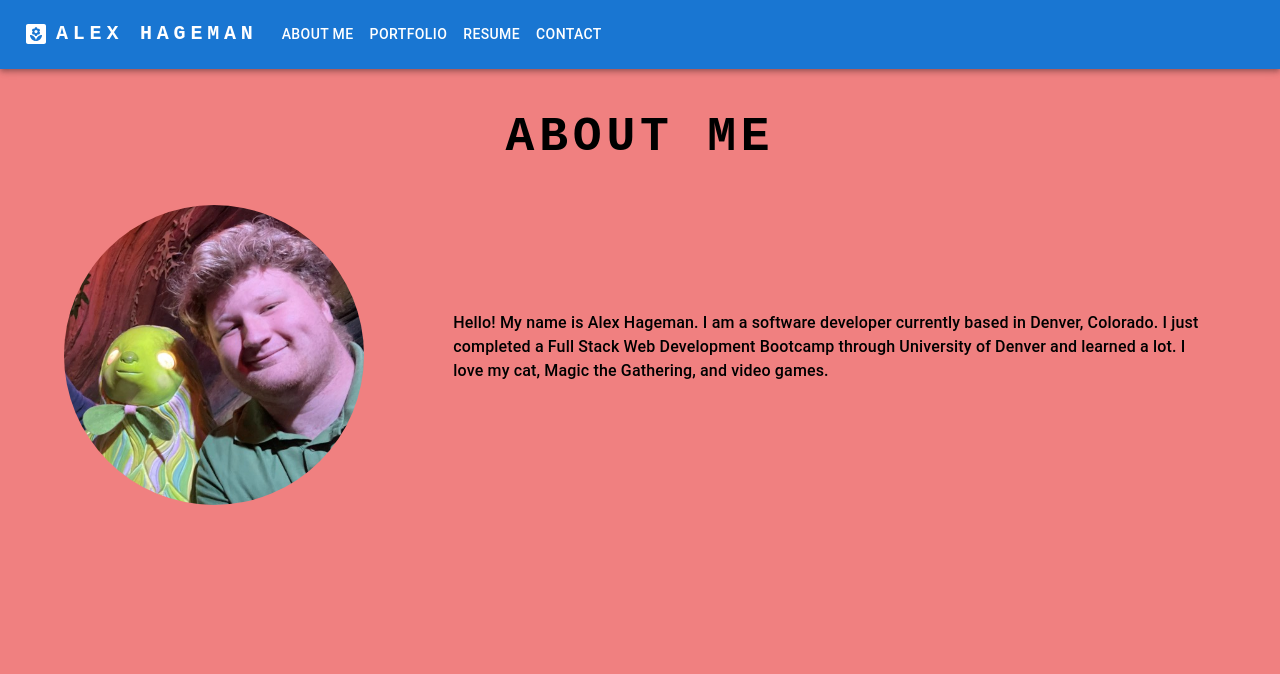
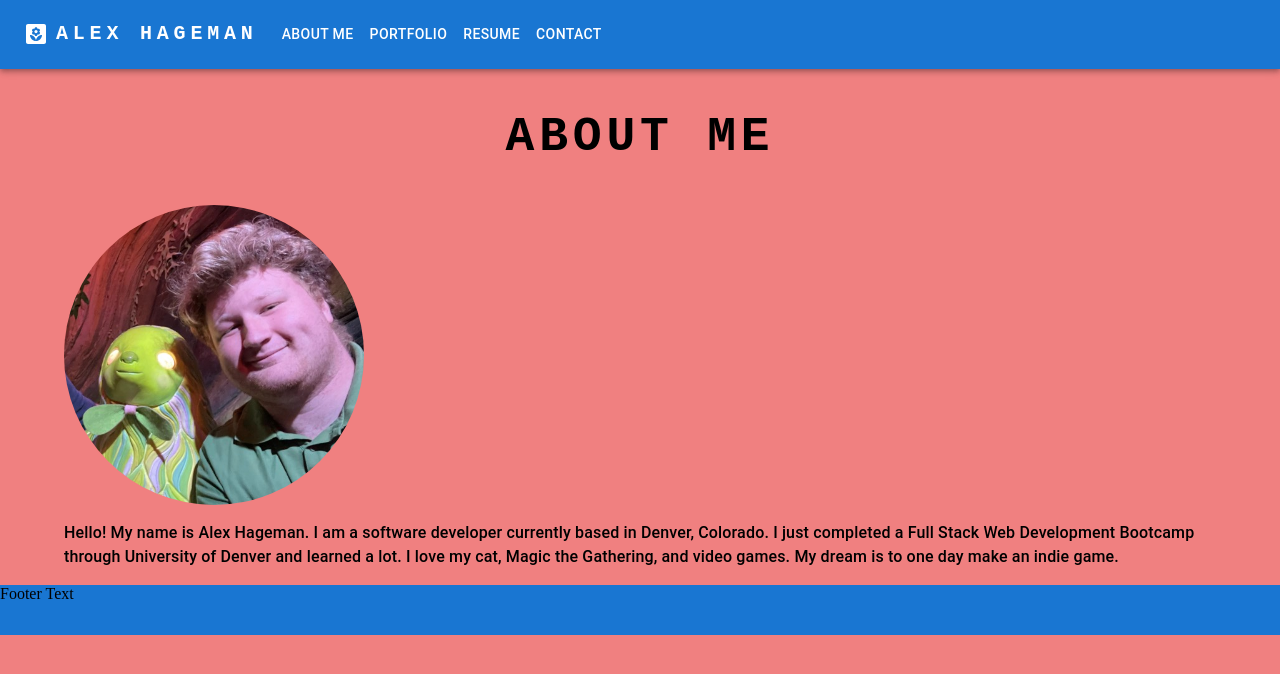
Before and after one commit to ahageman27/portfio-v2, a React (Create React App) app: page / in a window 1280 px wide. Shown: the top 674 px of the page. Built offline with nearby package versions, Linux system fonts and the light colour scheme.

Commit message:
added footer

```diff
--- a/package.json
+++ b/package.json
@@ -1,8 +1,8 @@
 {
   "name": "portfolio-v2",
   "version": "0.1.0",
-  "homepage": "https://ahageman27.github.io/",
-  "private": false,
+  "homepage": "https://ahageman27.github.io/portfolio-v2/",
+  "private": true,
   "dependencies": {
     "@emotion/react": "^11.9.3",
     "@emotion/styled": "^11.9.3",
--- a/public/index.html
+++ b/public/index.html
@@ -7,7 +7,7 @@
     <meta name="theme-color" content="#000000" />
     <meta
       name="description"
-      content="Web site created using create-react-app"
+      content="Alex Hageman's profesional portfolio"
     />
     <link rel="apple-touch-icon" href="%PUBLIC_URL%/logo192.png" />
     <!--
@@ -24,7 +24,7 @@
       work correctly both with client-side routing and a non-root public URL.
       Learn how to configure a non-root public URL by running `npm run build`.
     -->
-    <title>React App</title>
+    <title>Alex Hageman</title>
   </head>
   <body>
     <noscript>You need to enable JavaScript to run this app.</noscript>
--- a/src/App.js
+++ b/src/App.js
@@ -1,11 +1,20 @@
 import "./style.css";
 import React, { useState } from "react";
+
+import styled from "styled-components";
 
 import AboutMe from "./components/AboutMe";
 import Contact from "./components/Contact";
 import Header from "./components/Header";
 import Portfolio from "./components/Portfolio";
 import Resume from "./components/Resume";
+import Footer from "./components/Footer"
+
+const Container = styled.div`
+  display: flex;
+  min-height: 100vh;
+  flex-direction: column;
+`;
 
 function App() {
   const [state, setState] = useState({
@@ -60,6 +69,7 @@ function App() {
       {state.showPortfolio && <Portfolio />}
       {state.showResume && <Resume />}
       {state.showContact && <Contact />}
+      <Footer />
     </>
   );
 }
--- a/src/components/AboutMe.js
+++ b/src/components/AboutMe.js
@@ -3,6 +3,7 @@ import Container from "@mui/material/Container";
 import Typography from "@mui/material/Typography";
 import Grid from "@mui/material/Grid";
 import ProfilePic from "../images/ProfilePic.jpg";
+
 
 const AboutMe = (props) => {
   return (
@@ -30,7 +31,7 @@ const AboutMe = (props) => {
         spacing={2}
         sx={{ display: "flex", alignItems: "center" }}
       >
-        <Grid item xs={4}>
+        <Grid item xs={12}>
           <Avatar
             alt="Alex Hageman"
             src={ProfilePic}
@@ -40,12 +41,12 @@ const AboutMe = (props) => {
             }}
           />
         </Grid>
-        <Grid item xs={8} sx={{}}>
+        <Grid item xs={12}>
           <Typography paragraph={true} sx={{ fontWeight: 500 }}>
             Hello! My name is Alex Hageman. I am a software developer currently
             based in Denver, Colorado. I just completed a Full Stack Web
             Development Bootcamp through University of Denver and learned a lot.
-            I love my cat, Magic the Gathering, and video games.
+            I love my cat, Magic the Gathering, and video games. My dream is to one day make an indie game.
           </Typography>
         </Grid>
       </Grid>
--- /dev/null
+++ b/src/components/Footer.js
@@ -0,0 +1,26 @@
+import React, { Component } from "react";
+
+import styled from "styled-components";
+import Typography from "@mui/material/Typography";
+
+const FooterContainer = styled.div`
+  bottom: 0;
+  width: 100% !important;
+  height: 50px !important ;
+  background: #1976d2;
+  display: flex;
+  min-height: 5vh;
+  flex-direction: column;
+`;
+
+class Footer extends Component {
+  render() {
+    return (
+      <FooterContainer>
+        <Typography variant="title">Footer Text</Typography>
+      </FooterContainer>
+    );
+  }
+}
+
+export default Footer;
--- a/src/components/Header.js
+++ b/src/components/Header.js
@@ -7,7 +7,6 @@ import Container from "@mui/material/Container";
 import Button from "@mui/material/Button";
 import YardIcon from "@mui/icons-material/Yard";
 
-
 const Header = ({
   showAboutMeHandler,
   showPortfolioHandler,
@@ -15,8 +14,17 @@ const Header = ({
   showContactHandler,
 }) => {
 
+const [value, setValue] = React.useState(0);
+
   return (
-    <AppBar position="static">
+
+
+    <AppBar
+      onChange={(event, newValue) => {
+        setValue(newValue);
+      }}
+      position="static"
+    >
       <Container maxWidth="xl">
         <Toolbar disableGutters>
           <YardIcon sx={{ display: { xs: "none", md: "flex" }, mr: 1 }} />
--- a/src/components/Resume.js
+++ b/src/components/Resume.js
@@ -4,7 +4,6 @@ import Box from "@mui/material/Box";
 import List from "@mui/material/List";
 import ListItem from "@mui/material/ListItem";
 import ListItemText from "@mui/material/ListItemText";
-import Paper from '@mui/material/Paper';
 
 const Resume = (props) => {
   return (
```
